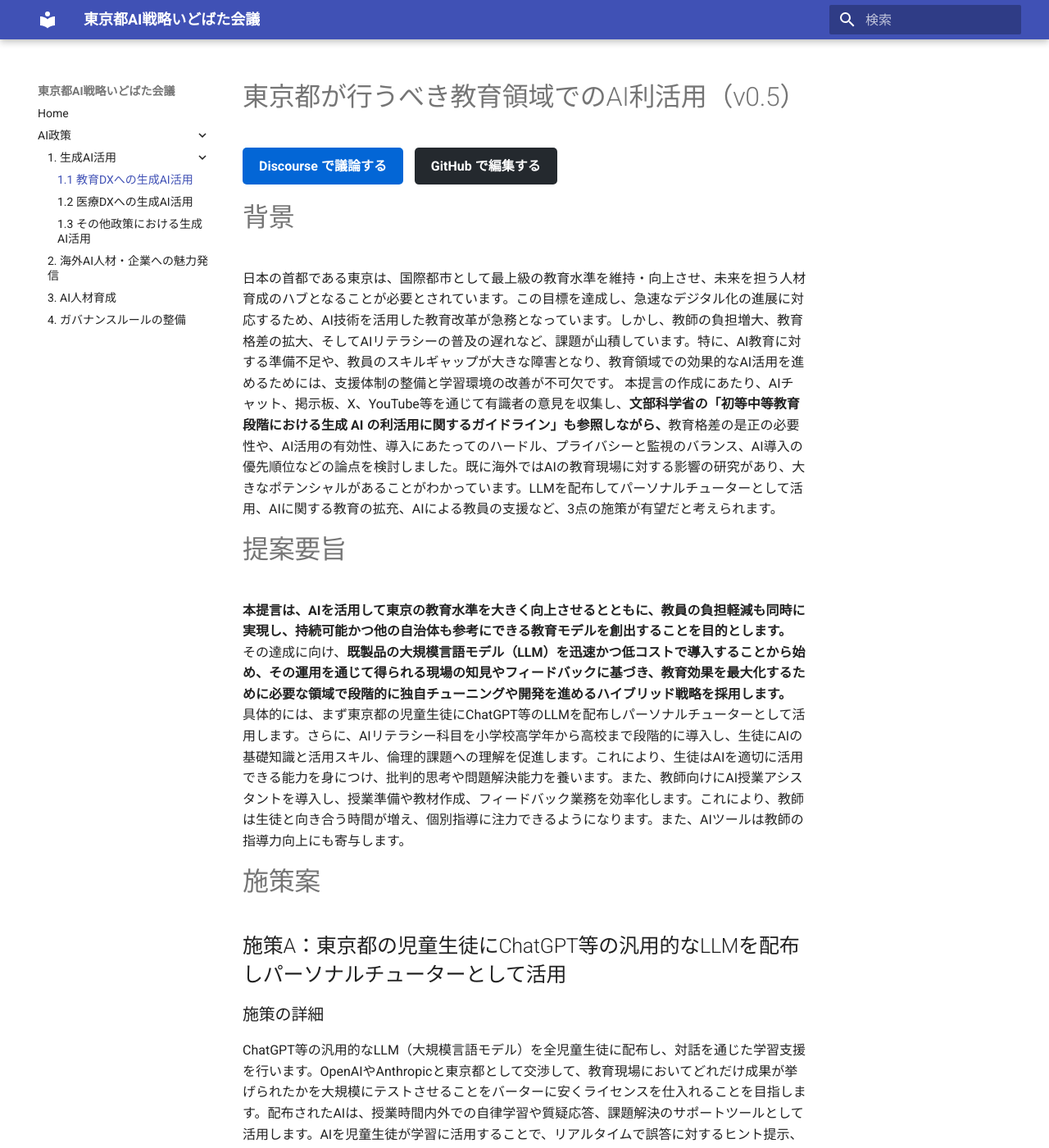
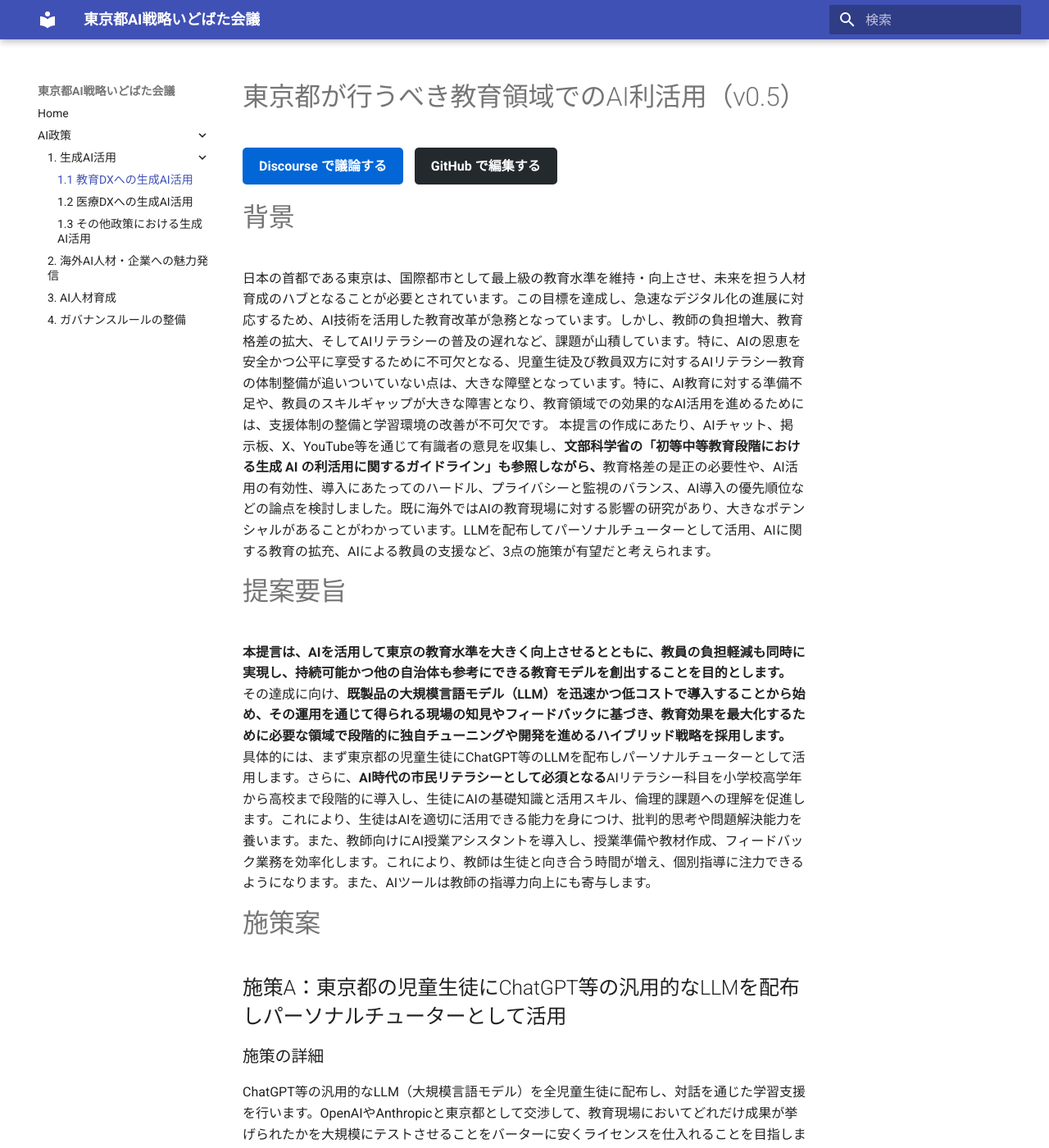
Before and after one commit to takahiroanno2024/2025_ai_idobatakaigi_output, an MkDocs documentation site: the page built from docs/1.1_教育DXへの生成AI活用.md, in a window 1280 px wide and 1400 px high. Shown: the whole window at 82% size. Built offline with MkDocs 1.6.1 and Material for MkDocs 9.7.7, drawn with Linux system fonts in a browser that asks for light colours; some of the changed text lies outside the part shown.

Commit message:
AIリテラシー教育の必須性と教員保護の視点を強化 (編集者: みく)

```diff
--- a/docs/1.1_教育DXへの生成AI活用.md
+++ b/docs/1.1_教育DXへの生成AI活用.md
@@ -8,11 +8,11 @@
 
 
 # 背景
-日本の首都である東京は、国際都市として最上級の教育水準を維持・向上させ、未来を担う人材育成のハブとなることが必要とされています。この目標を達成し、急速なデジタル化の進展に対応するため、AI技術を活用した教育改革が急務となっています。しかし、教師の負担増大、教育格差の拡大、そしてAIリテラシーの普及の遅れなど、課題が山積しています。特に、AI教育に対する準備不足や、教員のスキルギャップが大きな障害となり、教育領域での効果的なAI活用を進めるためには、支援体制の整備と学習環境の改善が不可欠です。
+日本の首都である東京は、国際都市として最上級の教育水準を維持・向上させ、未来を担う人材育成のハブとなることが必要とされています。この目標を達成し、急速なデジタル化の進展に対応するため、AI技術を活用した教育改革が急務となっています。しかし、教師の負担増大、教育格差の拡大、そしてAIリテラシーの普及の遅れなど、課題が山積しています。特に、AIの恩恵を安全かつ公平に享受するために不可欠となる、児童生徒及び教員双方に対するAIリテラシー教育の体制整備が追いついていない点は、大きな障壁となっています。特に、AI教育に対する準備不足や、教員のスキルギャップが大きな障害となり、教育領域での効果的なAI活用を進めるためには、支援体制の整備と学習環境の改善が不可欠です。
 本提言の作成にあたり、AIチャット、掲示板、X、YouTube等を通じて有識者の意見を収集し、**文部科学省の「初等中等教育段階における生成 AI の利活用に関するガイドライン」も参照しながら、**教育格差の是正の必要性や、AI活用の有効性、導入にあたってのハードル、プライバシーと監視のバランス、AI導入の優先順位などの論点を検討しました。既に海外ではAIの教育現場に対する影響の研究があり、大きなポテンシャルがあることがわかっています。LLMを配布してパーソナルチューターとして活用、AIに関する教育の拡充、AIによる教員の支援など、3点の施策が有望だと考えられます。
 
 # 提案要旨
-**本提言は、AIを活用して東京の教育水準を大きく向上させるとともに、教員の負担軽減も同時に実現し、持続可能かつ他の自治体も参考にできる教育モデルを創出することを目的とします。** その達成に向け、**既製品の大規模言語モデル（LLM）を迅速かつ低コストで導入することから始め、その運用を通じて得られる現場の知見やフィードバックに基づき、教育効果を最大化するために必要な領域で段階的に独自チューニングや開発を進めるハイブリッド戦略を採用します。** 具体的には、まず東京都の児童生徒にChatGPT等のLLMを配布しパーソナルチューターとして活用します。さらに、AIリテラシー科目を小学校高学年から高校まで段階的に導入し、生徒にAIの基礎知識と活用スキル、倫理的課題への理解を促進します。これにより、生徒はAIを適切に活用できる能力を身につけ、批判的思考や問題解決能力を養います。また、教師向けにAI授業アシスタントを導入し、授業準備や教材作成、フィードバック業務を効率化します。これにより、教師は生徒と向き合う時間が増え、個別指導に注力できるようになります。また、AIツールは教師の指導力向上にも寄与します。
+**本提言は、AIを活用して東京の教育水準を大きく向上させるとともに、教員の負担軽減も同時に実現し、持続可能かつ他の自治体も参考にできる教育モデルを創出することを目的とします。** その達成に向け、**既製品の大規模言語モデル（LLM）を迅速かつ低コストで導入することから始め、その運用を通じて得られる現場の知見やフィードバックに基づき、教育効果を最大化するために必要な領域で段階的に独自チューニングや開発を進めるハイブリッド戦略を採用します。** 具体的には、まず東京都の児童生徒にChatGPT等のLLMを配布しパーソナルチューターとして活用します。さらに、**AI時代の市民リテラシーとして必須となる**AIリテラシー科目を小学校高学年から高校まで段階的に導入し、生徒にAIの基礎知識と活用スキル、倫理的課題への理解を促進します。これにより、生徒はAIを適切に活用できる能力を身につけ、批判的思考や問題解決能力を養います。また、教師向けにAI授業アシスタントを導入し、授業準備や教材作成、フィードバック業務を効率化します。これにより、教師は生徒と向き合う時間が増え、個別指導に注力できるようになります。また、AIツールは教師の指導力向上にも寄与します。
 
 # 施策案
 
@@ -53,7 +53,7 @@ ChatGPT等の汎用的なLLM（大規模言語モデル）を全児童生徒に
 ## 施策B：AIに関する授業を行いAIリテラシーの底上げ
 
 ### 施策の詳細
-小学校高学年から高校までのカリキュラムに、AIに関する基礎知識や活用スキル、倫理的課題への理解を育む「AIリテラシー科目」を段階的に導入します。この科目は授業時間内に、情報科や技術家庭科などの既存科目と連携しながら実施し、AIとの適切な関わり方、プロンプト設計、批判的思考などを習得させます。 **さらに、AIの出力には誤り（ハルシネーション）や偏り（バイアス）が含まれる可能性を理解させ、その情報の妥当性を生徒自身が批判的に吟味・検証するための教材や学習活動も提供します。これは、AIの限界を踏まえた上で活用する力を養うことを目指します。**
+小学校高学年から高校までのカリキュラムに、AIに関する基礎知識や活用スキル、倫理的課題への理解を育む「AIリテラシー科目」を段階的に導入します。この科目は授業時間内に、情報科や技術家庭科などの既存科目と連携しながら実施し、AIとの適切な関わり方、プロンプト設計、批判的思考などを習得させます。 **さらに、AIの出力には誤り（ハルシネーション）や偏り（バイアス）が含まれる可能性を理解させ、その情報の妥当性を生徒自身が批判的に吟味・検証するための教材や学習活動も提供します。これは、AIの限界を踏まえた上で活用する力を養うことを目指します。****これは、AIを主体的に活用し、リスクにも適切に対処できる、未来の社会で必須となる力を育むための極めて重要な教育です。**
 
 ### メリット
 - 生成AI時代に必須のスキルを若いうちから習得できる
@@ -71,7 +71,7 @@ ChatGPT等の汎用的なLLM（大規模言語モデル）を全児童生徒に
 - **既存の学習指導要領との整合性の確保**
     - 新しいAIリテラシー科目を導入する際に、既存の教育カリキュラムと調整し、AI教育が他科目と効果的に連携できるようにカリキュラムの柔軟性を確保する。AIに関する内容を既存の情報科や技術家庭科の内容と統合していく。
 - **教育現場の負担増加と授業の質を保つための調整**
-    - AIリテラシー教育を段階的に導入し、最初は一部の学校で試験的に実施し、その結果をもとに効果的な教材や指導方法を開発する。オンライン学習ツールを活用して教師の負担を軽減し、授業の質を保つ。
+    - AIリてらしー教育を段階的に導入し、最初は一部の学校で試験的に実施し、その結果をもとに効果的な教材や指導方法を開発する。オンライン学習ツールを活用して教師の負担を軽減し、授業の質を保つ。
 
 ### 挙げられた意見
 > AIを全く使ったことがないという生徒がいないように、AIに触れる＋AIリテラシーについて学ぶ時間はあった方がよい。（[@westcoaster](https://large-scale-conversation-sandbox.discourse.group/t/topic/78/11?u=eitaro)）
@@ -104,9 +104,9 @@ ChatGPT等の汎用的なLLM（大規模言語モデル）を全児童生徒に
 - **AIが生成する教材の質のばらつき**
     - 導入前にパイロットテストを実施し、AIツールの品質基準を設定します。定期的に教師からのフィードバックを収集し、ツールの調整を行います。
 - **システムの導入・定着に時間がかかる可能性**
-    - 段階的にツールを導入し、教師向けに**定期的**なトレーニングプログラムを実施し、常に最新の知識・スキルを提供し続けます。サポート体制を強化し、スムーズな導入を促進します。
+    - 段階的にツールを導入し、教師向けに**定期的**なトレーニングプログラムを実施し、常に最新の知識・スキルを提供し続けます。サポート体制を強化し、スムーズな導入を促進します。**これにより、全ての教員が安心してAI技術を活用できるよう支援します。**
 - **AI導入に伴う予期せぬ問題や不手際が発生する可能性**
-    - 問題発生時の対応手順を事前に定め、個々の教員に過度な責任を負わせず、組織として対応・改善する体制を構築します。
+    - 問題発生時の対応手順を事前に定め、個々の教員に過度な責任を負わせず、組織として対応・改善する体制を構築します。**これにより、教員の過度な負担や責任を回避します。**
 
 ### 挙げられた意見
 > 業務効率化（教員の補助）という点ではITもAIもどんどん使うべき。（[@yamaokakitaro](https://large-scale-conversation-sandbox.discourse.group/t/topic/78/14?u=eitaro))
```
